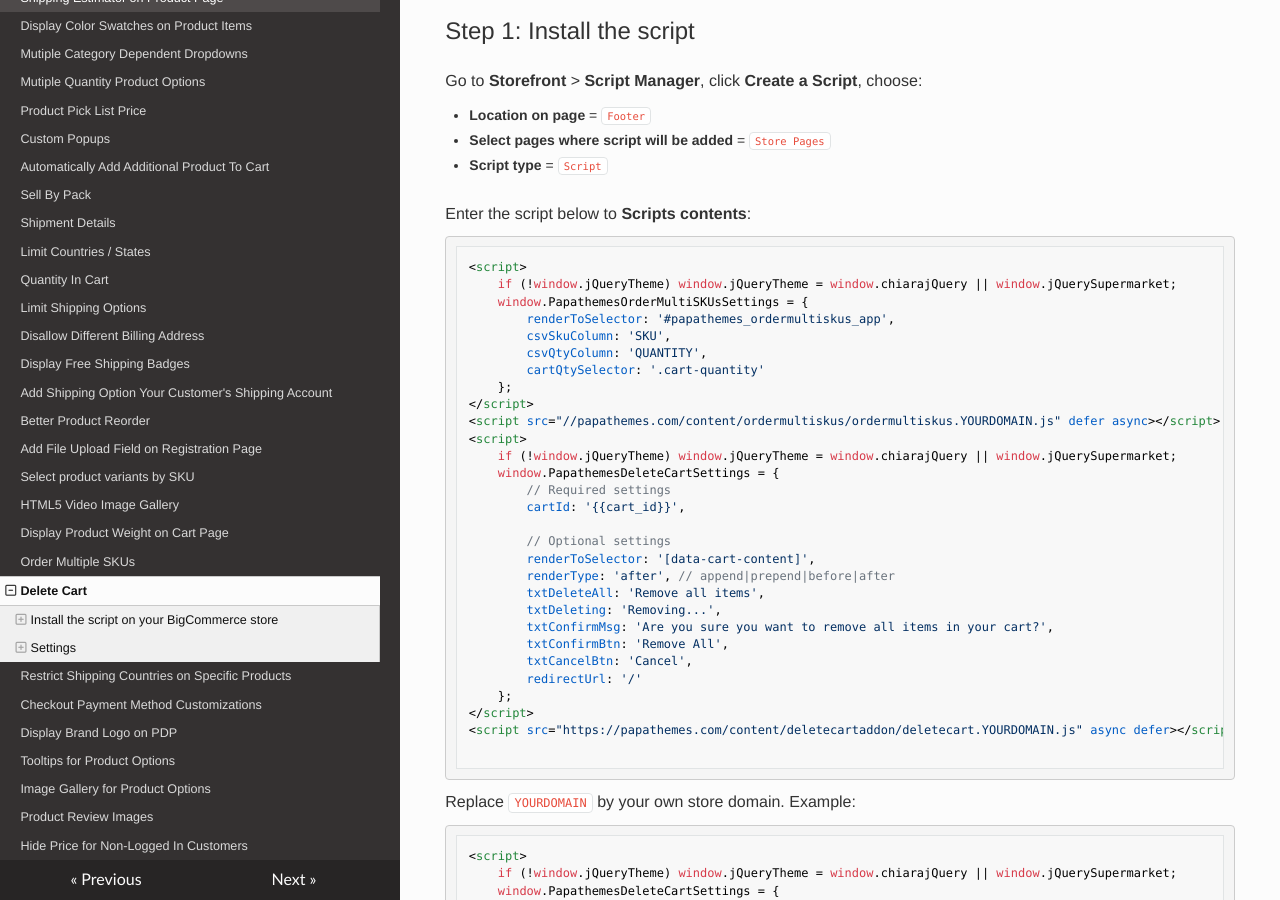
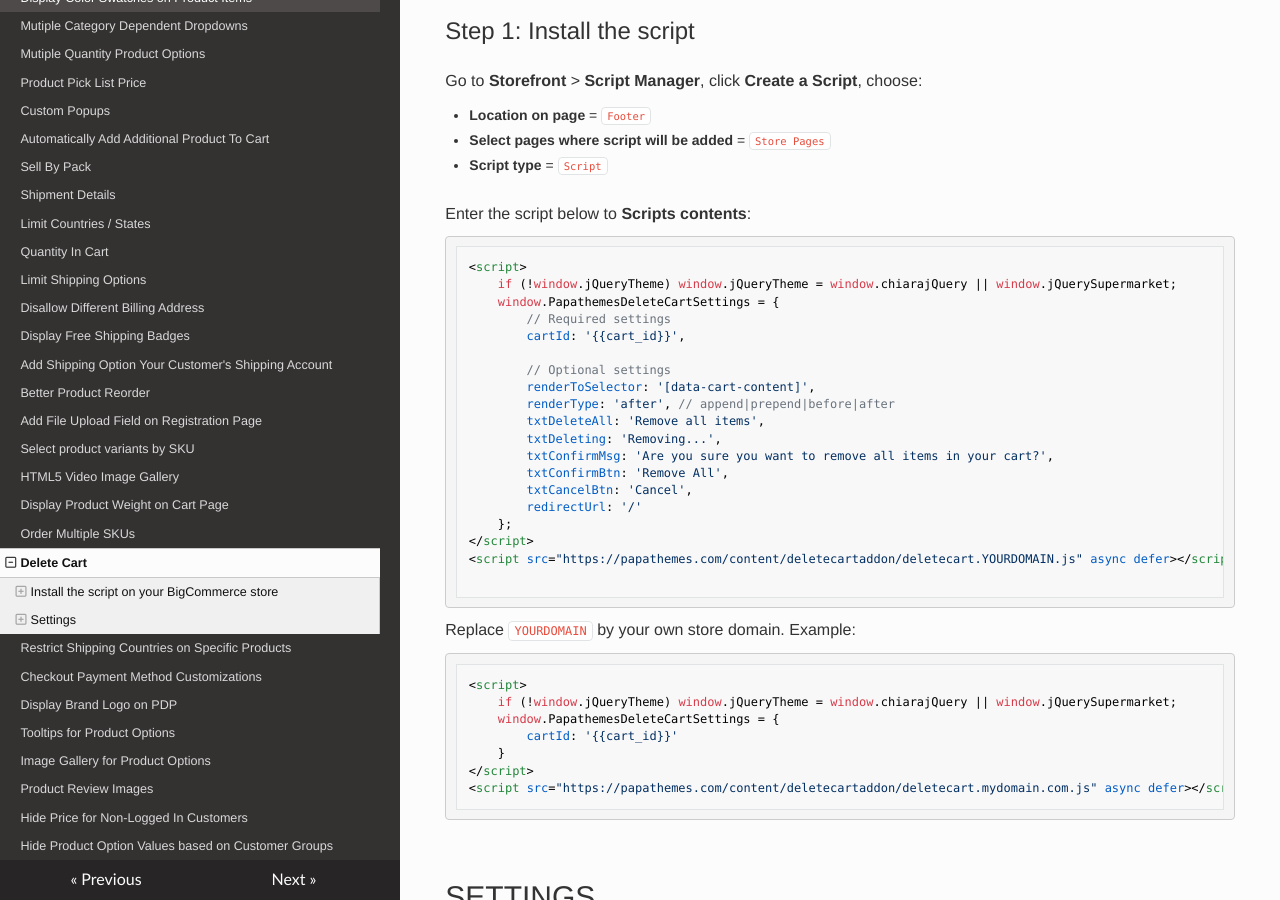
Before and after one commit to tvlgiao/bc-addons-docs, an MkDocs documentation site: the page built from docs/delete-cart.md, in a window 1280 px wide and 900 px high, scrolled down 868 px. Built offline with MkDocs 1.6.1, drawn with Linux system fonts in a browser that asks for light colours; nearby versions of some CDN libraries; some of the changed text lies outside the part shown.

Commit message:
Update reorder + delete-cart + hide-option-values

````diff
--- a/docs/delete-cart.md
+++ b/docs/delete-cart.md
@@ -22,16 +22,6 @@
 Enter the script below to **Scripts contents**:
 
 ```html
-<script>
-    if (!window.jQueryTheme) window.jQueryTheme = window.chiarajQuery || window.jQuerySupermarket;
-    window.PapathemesOrderMultiSKUsSettings = {
-        renderToSelector: '#papathemes_ordermultiskus_app',
-        csvSkuColumn: 'SKU',
-        csvQtyColumn: 'QUANTITY',
-        cartQtySelector: '.cart-quantity'
-    };
-</script>
-<script src="//papathemes.com/content/ordermultiskus/ordermultiskus.YOURDOMAIN.js" defer async></script>
 <script>
     if (!window.jQueryTheme) window.jQueryTheme = window.chiarajQuery || window.jQuerySupermarket;
     window.PapathemesDeleteCartSettings = {
--- a/mkdocs.yml
+++ b/mkdocs.yml
@@ -32,6 +32,7 @@
 - Image Gallery for Product Options: variant-image-gallery.md
 - Product Review Images: product-review-images.md
 - Hide Price for Non-Logged In Customers: hide-price.md
+- Hide Product Option Values based on Customer Groups: hide-option-values-based-on-customer-groups.md
 theme: readthedocs
 use_directory_urls: false
 
````
Also changed, not shown: docs/better-reorder.md (+7 -1 lines), docs/hide-option-values-based-on-customer-groups.md (added, +46 -0 lines).
